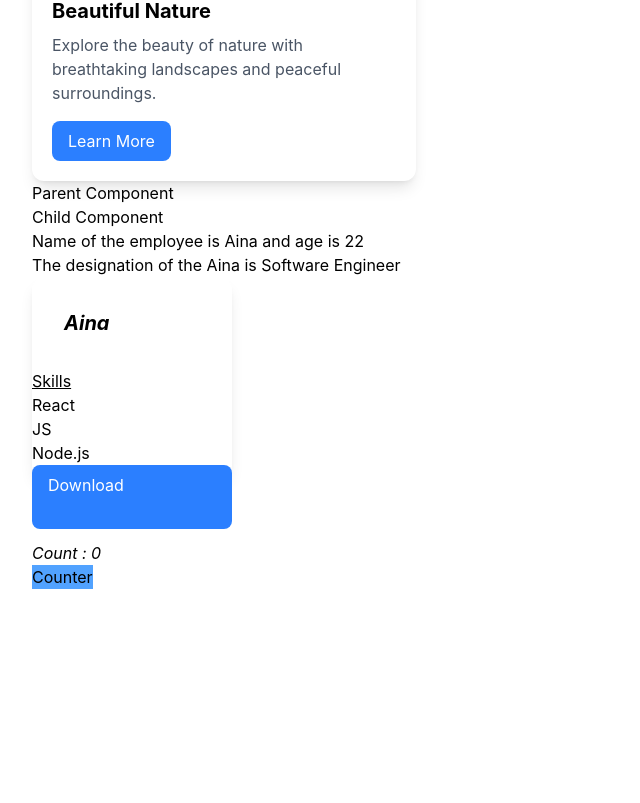
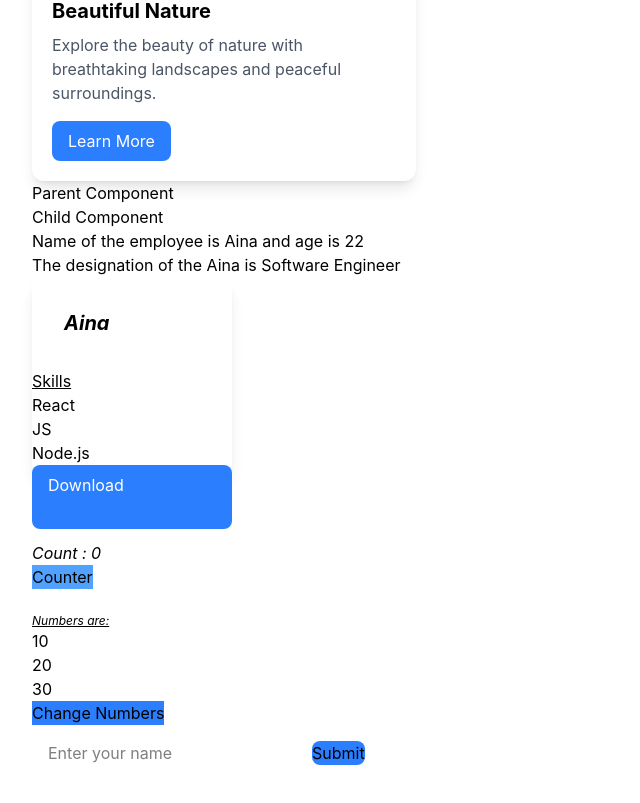
Before and after one commit to Aina483/ReactJS, a React (Vite) app: page / in a window 1280 px wide. Shown: the part 271-1074 px from the top of the page, without its empty margins (0-640 px from the left). Before the commit the page ends 892 px from the top, so only its background shows below. Built offline with nearby package versions, Linux system fonts and the light colour scheme; the HTML template or start-up script is replaced by a standard one.

Commit message:
Form handling using useState

```diff
--- a/src/App.jsx
+++ b/src/App.jsx
@@ -3,6 +3,7 @@ import Card from './components/Card'
 import Parent from './components/Parent'
 import ProfileCard from './components/ProfileCard'
 import Resume from './components/Resume'
+import Form from './components/Form'
 
 const App = () => {
   // The props passed can be anything - be it array , object, string, number, boolean or a function for that matter.
@@ -12,12 +13,14 @@ const App = () => {
 
   // useState - hook to manage the state of the app
   const [count, setCount] = useState(0);
-
+  const [num, setNum] = useState([10,20,30])
 
 
   function handleDownload(){
     console.log("download button clicked")
   }
+
+
 
 
   return (
@@ -39,6 +42,20 @@ const App = () => {
         <button className='bg-blue-400' onClick={()=>setCount( count => count+1)}>Counter</button>
       </div>
 
+      <div className='mt-6'>
+        <h1 className='text-xs italic underline'>Numbers are:</h1>
+        <ul>
+         {num.map((val , idx) => {
+          return <li key= {idx}> {val}</li>
+         })}
+         </ul>
+         <button className='bg-blue-500' onClick={()=>setNum(num.map((val,idx) => {
+          return val*10
+         }))}>Change Numbers</button>
+      </div>
+
+      <Form/>
+
 
   </div>
   )
--- /dev/null
+++ b/src/components/Form.jsx
@@ -0,0 +1,31 @@
+import React, { useState } from 'react'
+
+const Form = () => {
+  const[username , setUsername] = useState('')
+
+  const handleSubmit =(e)=>{
+    e.preventDefault()
+    console.log("submitting form")
+    console.log("Form submitted by", username)
+  }
+
+  const handleChange = (e)=>{
+    setUsername(username => e.target.value)
+
+  }
+
+  return (
+    <div className='p-4 '>
+        <form onSubmit={handleSubmit}>
+            <input
+            type="text"
+            placeholder='Enter your name'
+            value={username}
+            onChange={handleChange}/>
+            <button className='ml-4 bg-blue-500 rounded-lg'>Submit</button>
+        </form>
+    </div>
+  )
+}
+
+export default Form
```
